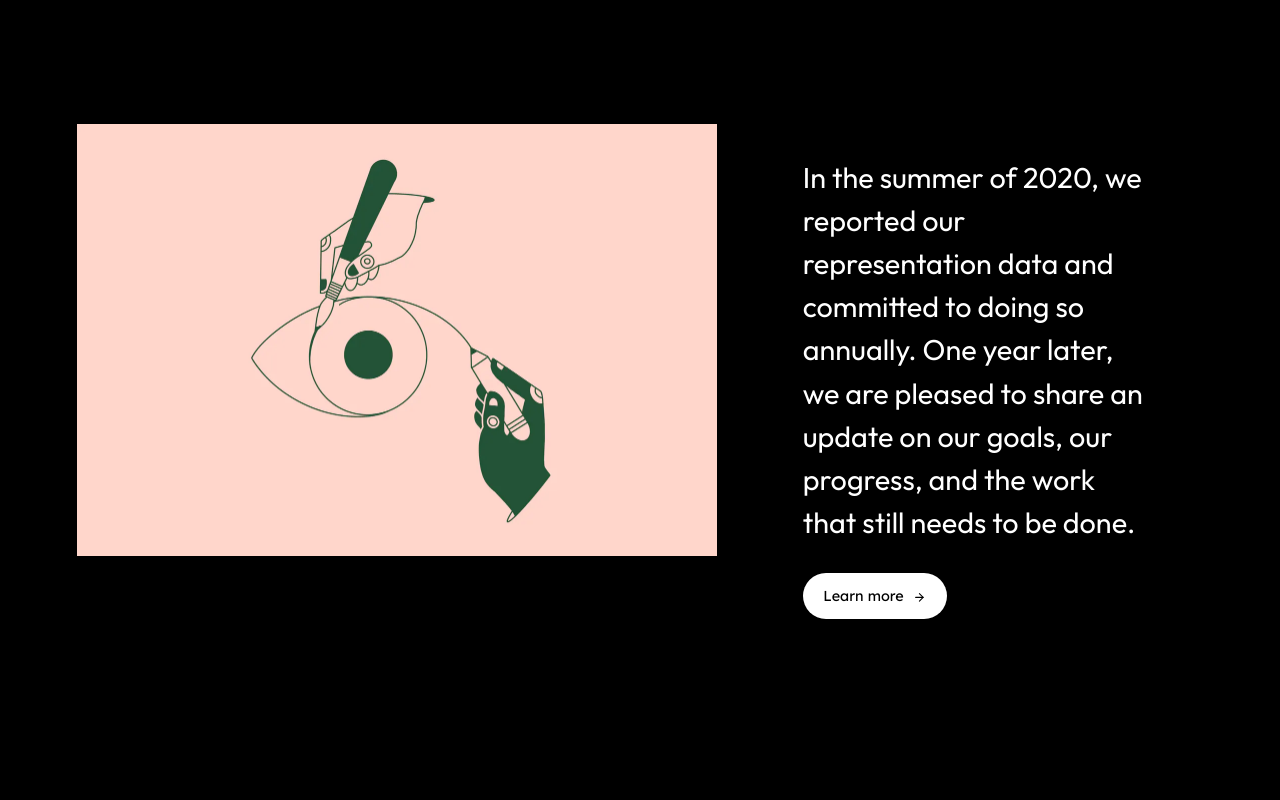
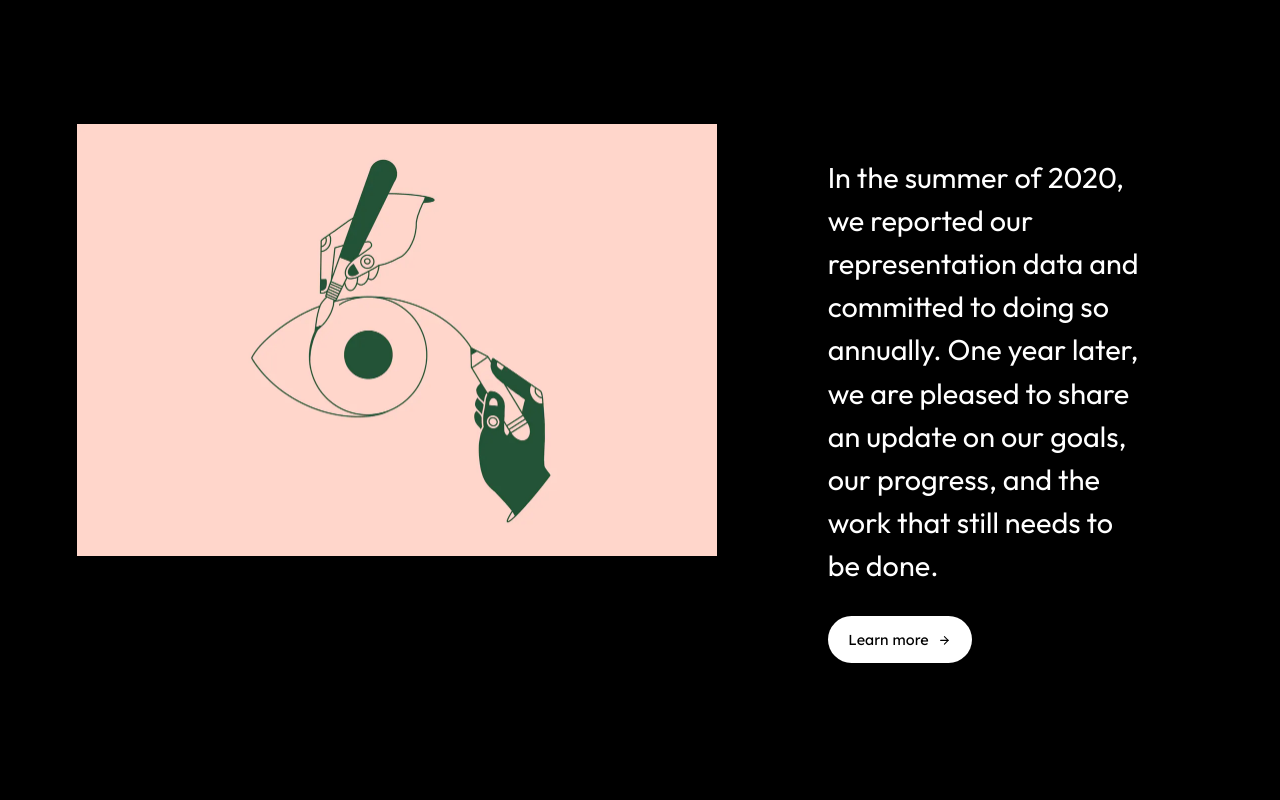
Before and after one commit to nedu-m/fp-ableton, a React (Create React App) app: page / in a window 1280 px wide. Shown: the part 1020-1820 px from the top of the page. Built offline with nearby package versions, Linux system fonts and the light colour scheme.

Commit message:
added work component

```diff
--- a/src/components/Button/Button.jsx
+++ b/src/components/Button/Button.jsx
@@ -23,6 +23,11 @@ export const ButtonContainer = styled.button`
   }
 `;
 
+export const NewButtonContainer = styled(ButtonContainer)`
+  @media (min-width: 1440px) {
+    margin-left: -0.1rem;
+  }
+`
 export const ButtonLink = styled.a`
   display: flex;
   place-content: center;
--- a/src/components/Works/Works.jsx
+++ b/src/components/Works/Works.jsx
@@ -10,7 +10,8 @@ import {
 import {
   ButtonIcon,
   ButtonLink,
-  ButtonContainer
+  ButtonContainer,
+  NewButtonContainer
 } from '../Button/Button';
 
 import { worksData } from "./data";
@@ -40,12 +41,12 @@ const Works = () => {
             </WorkImageContainer>
             <WorkDescriptionContainer>
               <WorkDescription>{work.description}</WorkDescription>
-              <ButtonContainer>
+              <NewButtonContainer>
                 <ButtonLink>
                   Learn more
                   <ButtonIcon />
                 </ButtonLink>
-              </ButtonContainer>
+              </NewButtonContainer>
             </WorkDescriptionContainer>
           </WorkContainer>
         )
--- a/src/components/Works/Works.styled.jsx
+++ b/src/components/Works/Works.styled.jsx
@@ -3,10 +3,12 @@ import styled from 'styled-components';
 export const WorkContainer = styled.div`
   display: grid;
   grid-template-columns: repeat(10, 1fr);
-  gap: 2rem;
+  gap: 4.6rem;
+  padding-bottom: 3rem;
 
   @media (max-width: 768px) {
     gap: 0.2rem;
+    padding-bottom: 0;
   }
 `;
 
@@ -58,7 +60,7 @@ export const WorkDescription = styled.p`
     text-justify: end;
     font-size: calc(1.5rem - 1.2vw);
     inline-size: 100%;
-    margin: 1rem 0.5rem 1.9rem 0.7rem;
+    margin: 1rem 0.5rem 1.9rem 0;
     line-height: 1.7rem;
     letter-spacing: calc(normal + 0.2rem);
   }
```
